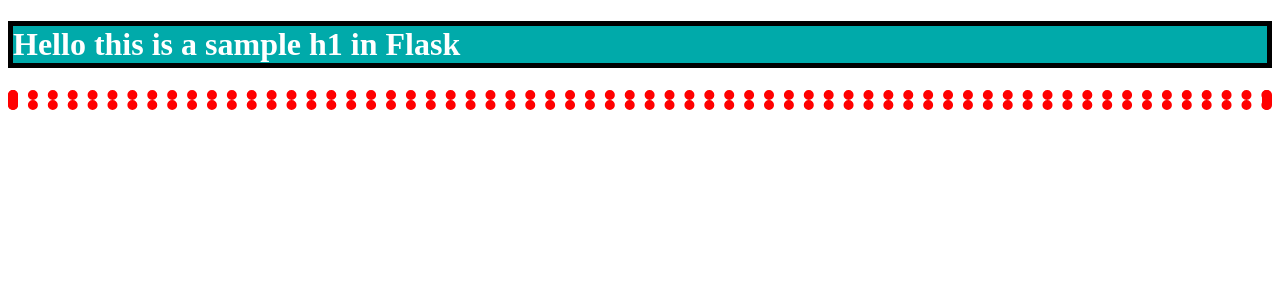
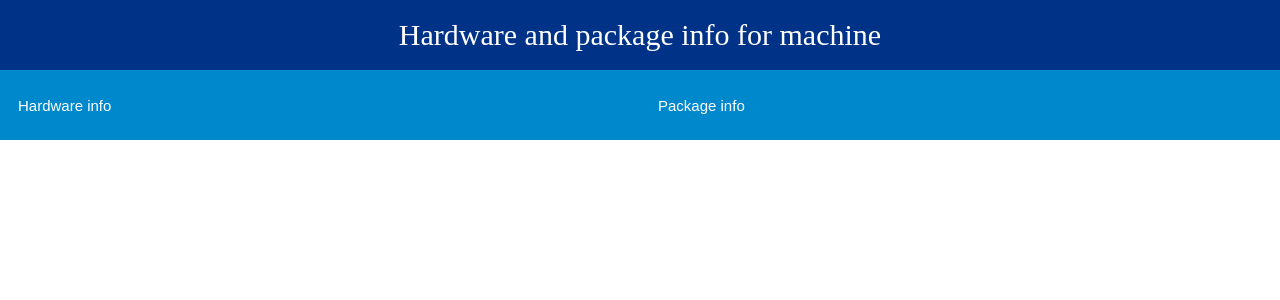
Before and after one commit to jakubgorsky/budget_grafana, a Flask app: template templates/index.html in a window 1280 px wide. Shown: the top 300 px of the page. Run offline with Flask 2, Linux system fonts and the light colour scheme; the template is opened without the code that fills it, so the values that code supplies are empty.

Commit message:
Functional GUI, auto updates

```diff
--- a/app.py
+++ b/app.py
@@ -1,10 +1,13 @@
 from flask import Flask, redirect, url_for, render_template
+from db_ops import get_hw_info_list, get_pkg_data_dict
 
 app = Flask(__name__)
 
 @app.route("/")
 def home():
-        return render_template("index.html")
+        hwinfo = get_hw_info_list()
+        pkg_info = get_pkg_data_dict()
+        return render_template("index.html", hwinfo=hwinfo, pkg_info=pkg_info)
 
 @app.route("/about")
 def about():
--- a/hwinfo.py
+++ b/hwinfo.py
@@ -10,14 +10,12 @@ uname = subprocess.run(['uname', '-sr'],
 hw = subprocess.run(['sudo', 'lshw', '-short'],
                     stdout=subprocess.PIPE).stdout.decode('ascii')
 hardware_data = list()
-hardware_data.append("HWINFO")
 hardware_data.append(uname)
 for l in hw.splitlines():
 	hardware_data.append(re.sub(r'\s+', ' ', l))
 
 # fetch package data
 package_data = dict()
-package_data["HEADER"] = "PACKAGES"
 pkg = subprocess.run(['pacman', '-Qe'],
 			stdout=subprocess.PIPE).stdout.decode('ascii')
 for p in pkg.splitlines():
--- /dev/null
+++ b/static/collapsible.js
@@ -0,0 +1,20 @@
+var i = 0;
+
+function getElements(){
+    const coll = document.getElementsByClassName('dropdown');
+    for(i = 0; i<2; i++){
+        coll[i].addEventListener("click", function(){
+            this.classList.toggle("active");
+            var content = this.nextElementSibling;
+            if (content.style.maxHeight){
+                content.style.maxHeight = null;
+                content.style.overflow = hidden;
+            } else {
+                content.style.maxHeight = content.scrollHeight + "px";
+                content.style.overflow = scroll;
+            }
+        });
+    }
+}
+
+window.onload =()=> getElements();
--- a/static/sample.css
+++ b/static/sample.css
@@ -1,10 +1,78 @@
-.header1 {
-    color: white;
-    background-color: #0aa;
-    border: 5px solid black;
+* {
+    padding: 0;
+    margin: 0;
 }
 
-.test {
-    color: pink;
-    border: 10px dotted red;
+.table {
+    border-collapse: collapse;
 }
+
+.table td, .table tr {
+    border-bottom: 1px solid #aaa;
+    padding: 8px;
+}
+
+.table tr {
+    width: 100%;
+}
+
+.table tr:nth-child(odd) { background: #ccc; }
+
+.dropdown {
+    background-color: #08c;
+    color: #fff;
+    cursor: pointer;
+    padding: 18px;
+    width: 100%;
+    border: none;
+    text-align: left;
+    outline: none;
+    font-size: 15px;
+}
+
+.header {
+    background: #038;
+    color: #fff;
+    border: none;
+    padding: 18px;
+    border: none;
+    text-align: center;
+    outline: none;
+    font-size: 30px;
+    grid-column: 1 / span 2;
+    grid-row: 1 / span 1;
+}
+
+.active, .collapsible:hover {
+    background-color: #0cf;
+}
+
+.content {
+    padding: 0 18px;
+    overflow: hidden;
+    background: #ddd;
+    max-height: 0;
+    transition: max-height 0.6s ease-out;
+}
+
+.grid {
+    display: grid;
+    grid-template-columns: 50% 50%;
+    grid-template-rows: 1fr 1fr auto;
+}
+
+.middle {
+    grid-row: 2 / span 1;
+}
+
+.right {
+    grid-column: 2 / span 1;
+}
+
+.left {
+    grid-column: 1 / span 1;
+}
+
+.bottom {
+    grid-row: 3 / span 1;
+}
--- a/templates/index.html
+++ b/templates/index.html
@@ -2,10 +2,32 @@
 <head>
     <title>Flask app</title>
     <link rel="stylesheet" href="{{ url_for('static', filename='sample.css') }}">
+    <script src="{{ url_for('static', filename='collapsible.js') }}"></script>
 </head>
     <body>
-        <h1 class="header1">Hello this is a sample h1 in Flask</h1>
-        <div class="test"></div>
-
+        <div class="grid">
+            <div class="header top">Hardware and package info for machine {{hwinfo[0][0]}}</div>
+            <button type="button left middle" class="dropdown">Hardware info</button>
+            <div class="content left bottom">
+                <table class="table">
+                    {% for hwitem in hwinfo[1:] %}
+                    <tr>
+                        <td>{{hwitem[0]}}</td>
+                    </tr>
+                    {% endfor %}
+                </table>
+            </div>
+            <button type="button right middle" class="dropdown">Package info</button>
+            <div class="content right bottom">
+                <table class="table">
+                    {% for pkg in pkg_info %}
+                    <tr>
+                        <td>{{pkg[0]}}</td>
+                        <td>{{pkg[1]}}</td>
+                    </tr>
+                    {% endfor %}
+                </table>
+            </div>
+        </div>
     </body>
 </html>
```
Also changed, not shown: db_ops.py (+29 -5 lines), hwinfo.db.
